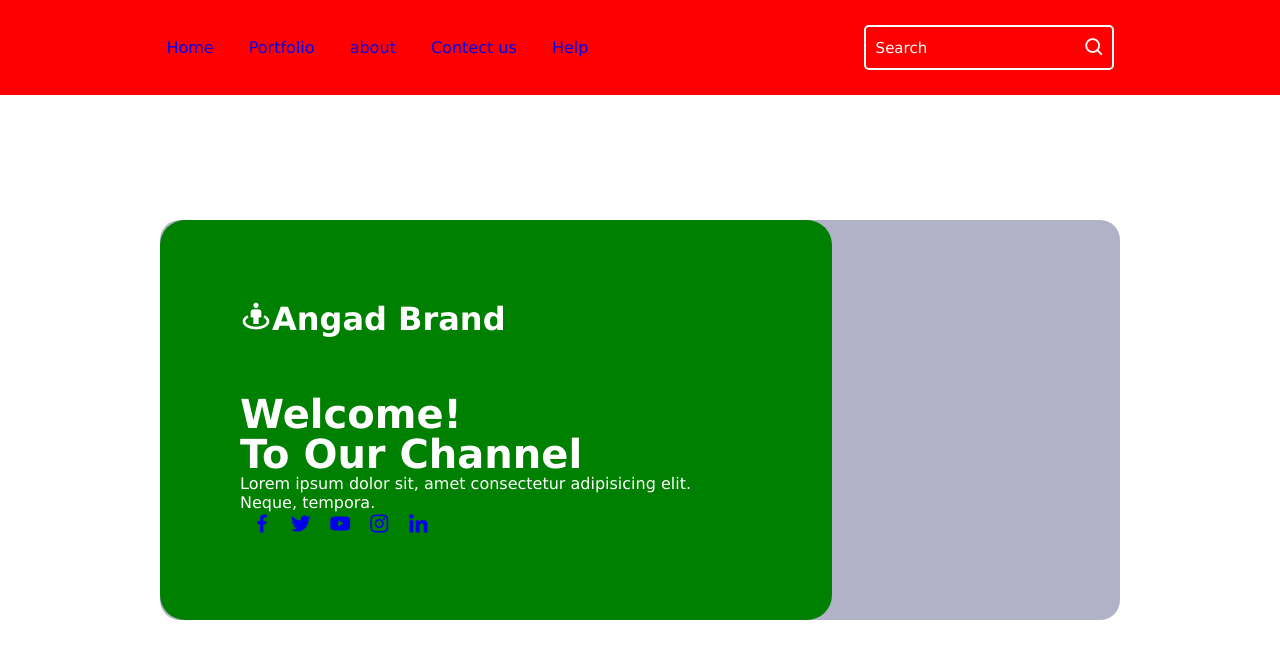
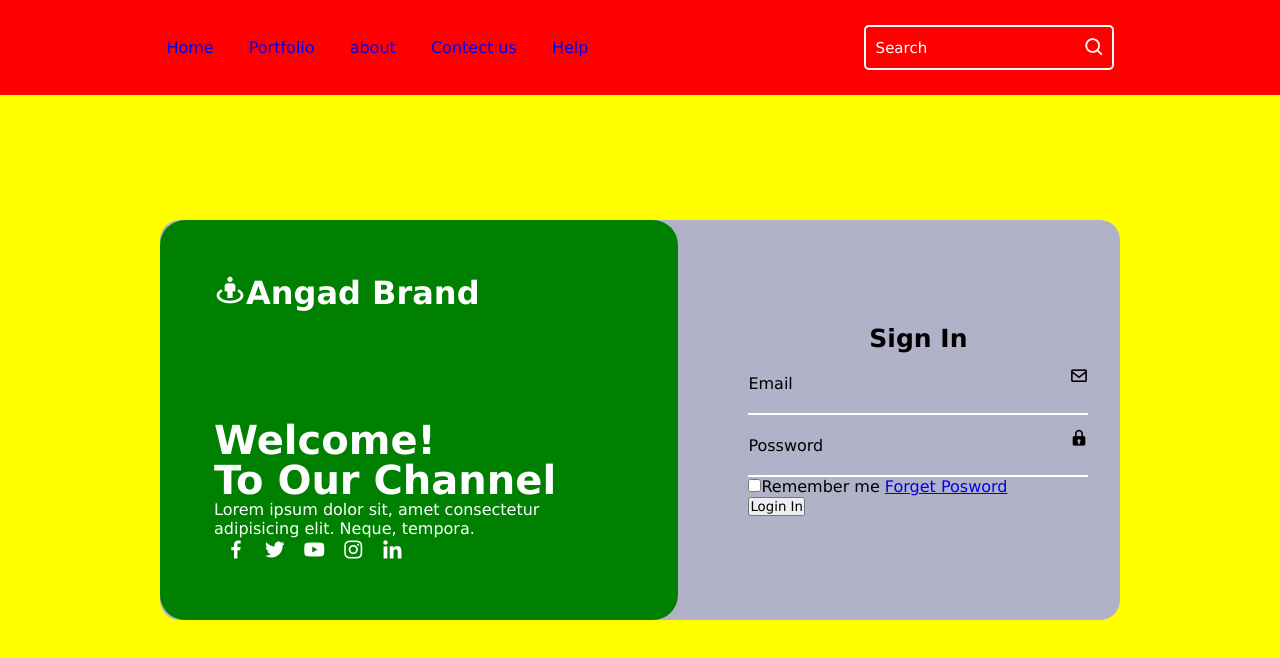
Before and after one commit to angadggdd/login-form, a plain HTML site: page index.html in a window 1280 px wide. Drawn offline with nearby package versions, Linux system fonts and the light colour scheme.

Commit message:
after some change

```diff
--- a/index.html
+++ b/index.html
@@ -1,5 +1,6 @@
 <!DOCTYPE html>
 <html lang="en">
+
 <head>
     <meta charset="UTF-8">
     <meta name="viewport" content="width=device-width, initial-scale=1.0">
@@ -7,6 +8,7 @@
     <link rel="stylesheet" href="style.css">
     <link href='https://unpkg.com/boxicons@2.1.4/css/boxicons.min.css' rel='stylesheet'>
 </head>
+
 <body>
     <!-- navbar creation -->
 
@@ -23,7 +25,7 @@
         <form action="" class="search-bar">
 
             <input type="text" placeholder="Search">
-        <button ><i class='bx bx-search'></i></button>
+            <button><i class='bx bx-search'></i></button>
         </form>
     </header>
     <!-- login form creation -->
@@ -45,7 +47,31 @@
                 </div>
             </div>
         </div>
+
+        <div class="login-section">
+            <div class="form-box login">
+                <form action="" class="new-form">
+                    <h2>Sign In</h2>
+                    <div class="input-box">
+                        <spam class="icon"><i class='bx bx-envelope'></i></spam>
+                        <input type="email">
+                        <label for="">Email</label>
                     </div>
+                    <div class="input-box">
+                        <spam class="icon"><i class='bx bxs-lock'></i></spam>
+                        <input type="password">
+                        <label for="">Possword</label>
+                    </div>
+                    <div class="remember-posword">
+                        <label for=""><input type="checkbox">Remember me</label>
+                        <a href="4">Forget Posword</a>
+                    </div>
+                    <button class="btn">Login In</button>
+                </form>
+            </div>
+        </div>
+    </div>
+
 
 
     <!-- sign form creation -->
@@ -54,4 +80,5 @@
 
 
 </body>
+
 </html>
--- a/style.css
+++ b/style.css
@@ -1,18 +1,19 @@
-*{
+* {
     margin: 0;
     padding: 0;
     box-sizing: border-box;
     font-family: Verdana, Geneva, Tahoma, sans-serif;
 
 }
-body{
+
+body {
     height: 100vh;
     width: 100%;
-    /* background: yellow; */
+    background: yellow;
 
 }
 
-.header{
+.header {
     position: fixed;
     top: 0;
     left: 0;
@@ -26,7 +27,7 @@ body{
 
 }
 
-.navbar a{
+.navbar a {
     position: relative;
     font-size: 16px;
     text-decoration: none;
@@ -34,13 +35,13 @@ body{
 
 }
 
-.navbar a::after{
+.navbar a::after {
     content: "";
     position: absolute;
     left: 0;
     width: 100%;
     height: 2px;
-    background: #fff;
+    background: greenyellow;
     bottom: -5px;
     border-radius: 5px;
     transform: translateY(10px);
@@ -48,11 +49,13 @@ body{
     transition: .5s ease;
 
 }
-.navbar a:hover:after{
+
+.navbar a:hover:after {
     transform: translateY(0);
     opacity: 1;
 }
-.search-bar{
+
+.search-bar {
     width: 250px;
     height: 45px;
     background-color: transparent;
@@ -63,7 +66,7 @@ body{
 
 }
 
-.search-bar input{
+.search-bar input {
     width: 100%;
     background-color: transparent;
     border: none;
@@ -73,7 +76,7 @@ body{
     padding-left: 10px;
 }
 
-.search-bar button{
+.search-bar button {
     width: 40px;
     height: 100%;
     background: transparent;
@@ -86,19 +89,20 @@ body{
 
 }
 
-.search-bar input::placeholder{
+.search-bar input::placeholder {
     color: #fff;
 }
-.search-bar button i{
+
+.search-bar button i {
     font-size: 22px;
 
 }
 
-.container{
+.container {
     position: absolute;
     left: 50%;
     top: 50%;
-    transform: translate(-50%,-50%);
+    transform: translate(-50%, -50%);
     width: 75%;
     background-color: rgb(177, 177, 199);
     height: 400px;
@@ -106,43 +110,119 @@ body{
     border-radius: 20px;
 
 }
-.item{
+
+.item {
     position: absolute;
     top: 0;
     left: 0;
-    width: 70%;
+    width: 54%;
     height: 100%;
     color: #fff;
-    background:green;
-    padding: 80px;
+    background: green;
+    padding: 54px;
     display: flex;
     justify-content: space-between;
     flex-direction: column;
     border-radius: 25px;
 }
 
-.item .logo{
+.item .logo {
     color: #fff;
     font-size: 32px;
 
 }
 
-.text-item h2{
+.text-item h2 {
     font-size: 40px;
     line-height: 1;
 
 }
-.text-item p{
+
+.text-item p {
     font-size: 16px;
 }
 
-.social-icon a{
-    /* color: #fff; */
+.social-icon a {
+    color: #fff;
     font-size: 24px;
     margin-left: 10px;
     cursor: pointer;
     transition: .5s ease;
+}
+
+.social-icon a:hover i {
+    transition: scale(1.2);
+    color: rgb(211, 90, 185);
+}
+
+.container .login-section {
+    position: absolute;
+    top: 0;
+    right: 0;
+    width: calc(100% - 58%);
+    height: 100%;
+
+}
 
 
+.login-section .form-box {
+    position: absolute;
+    display: flex;
+    justify-content: center;
+    align-items: center;
+    width: 100%;
+    height: 100%;
 
 }
+
+.login-section .form-box h2 {
+    text-align: center;
+    font-size: 25px;
+}
+
+
+.form-box .input-box{
+    width: 340px;
+    height: 50px;
+    border-bottom: 2px solid #fff;
+    padding: 30px 0;
+    position: relative;
+
+}
+/* .input-box{
+    right: 40%;
+} */
+/*
+.new-form{
+    margin-right: 400px;
+} */
+
+
+.input-box input{
+    width: 100%;
+    height: 100%;
+    background: transparent;
+    border: none;
+    outline: none;
+    font-size: 16px;
+    padding-right: 28px;
+}
+
+.input-box label{
+    position: absolute;
+    top: 50%;
+    left: 0;
+    transform: translateY(-50%);
+    font-size: 16px;
+    font-weight: 600px;
+    pointer-events: none;
+
+}
+
+.input-box .icon{
+    position: absolute;
+    top: 13px;
+    right: 0;
+    font-size: 19px;
+
+}
```
Lines whose indentation alone changed are shown as unchanged.
